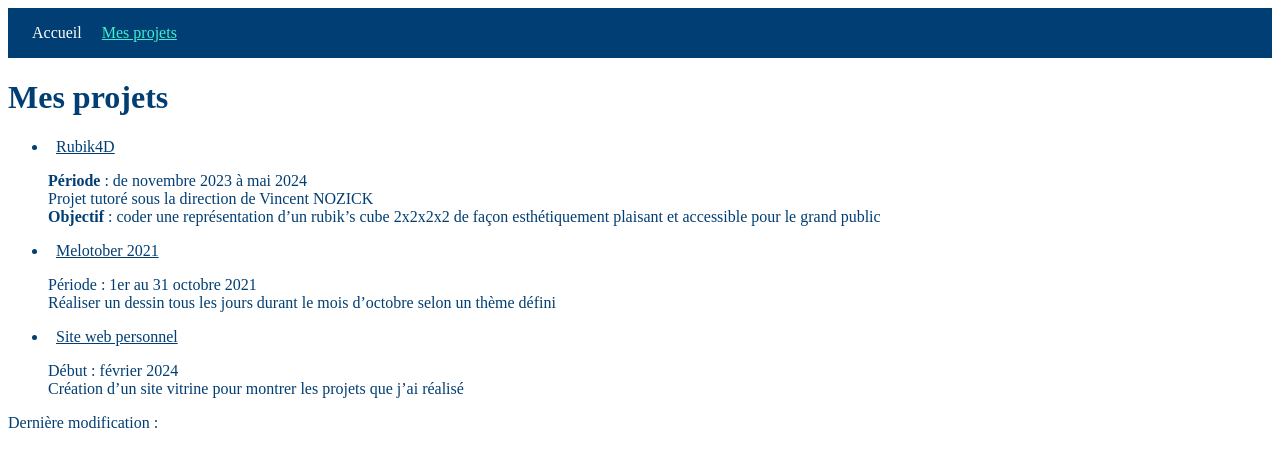
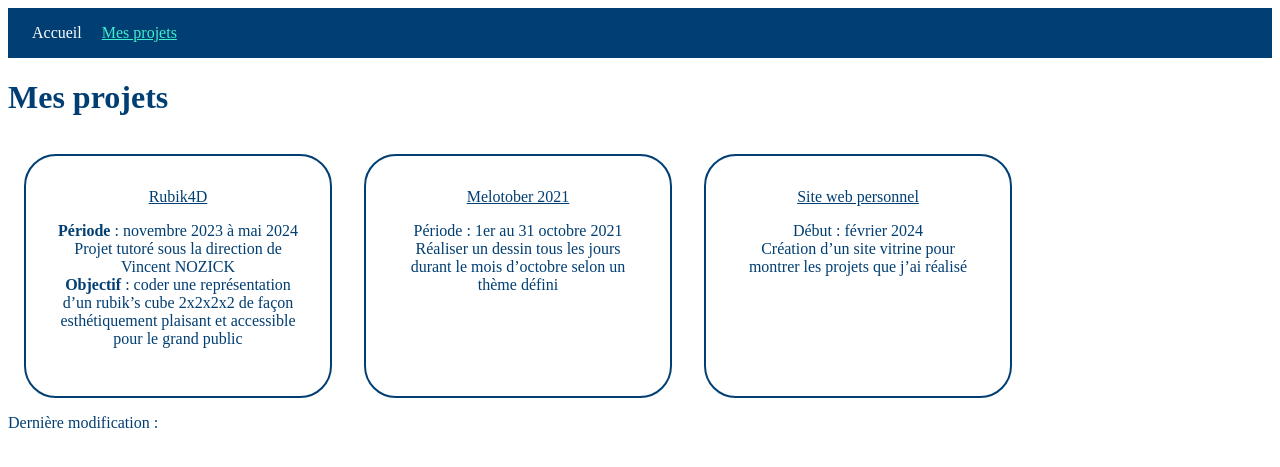
Before and after one commit to Melokye/Melokye.github.io, a Jekyll site: the page built from projects.html, in a window 1280 px wide. Shown: the top 467 px of the page. Built offline with Jekyll 4.4.1, drawn with Linux system fonts in a browser that asks for light colours.

Commit message:
présentation avec des "box"

```diff
--- a/_sass/main.scss
+++ b/_sass/main.scss
@@ -1,6 +1,15 @@
 .current {
     color: #3DF1CD;
     text-decoration-line: underline;
+}
+
+.box {
+    border: 2px solid #003E73;
+    border-radius: 2rem;
+    padding: 2rem;
+    margin: 1rem;
+    max-width: 15rem;
+    text-align: center;
 }
 
 body{
--- a/collections/_projects/Rubik4D.md
+++ b/collections/_projects/Rubik4D.md
@@ -6,7 +6,7 @@ skills  :
     - web
 # TODO pour des tests, à rectifier
 ---
-**Période** : de novembre 2023 à mai 2024
+**Période** : novembre 2023 à mai 2024
 Projet tutoré sous la direction de Vincent NOZICK
 **Objectif** : coder une représentation d'un rubik's cube 2x2x2x2 de façon esthétiquement plaisant et accessible pour le grand public
 
--- a/projects.html
+++ b/projects.html
@@ -4,14 +4,14 @@ title: Mes projets
 ---
 <!-- <h2>Les projets les plus récents</h2> TODO -->
 
-<ul>
+  <div style="display: flex;">
   {% for project in site.projects %}
-    <li>
+    <div class="box">
       <a href="{{ project.url }}">
         {{ project.title }}
         <!-- TODO : idéalement, faire en sorte que le résumé soit inclus dans le lien également -->
       </a>
         {{ project.excerpt }}
-    </li>
+    </div>
   {% endfor %}
-</ul>
+  </div>
```
